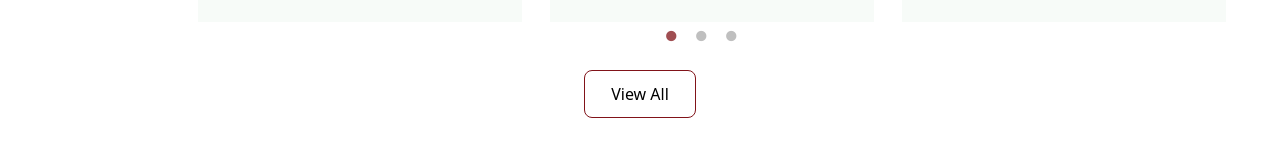
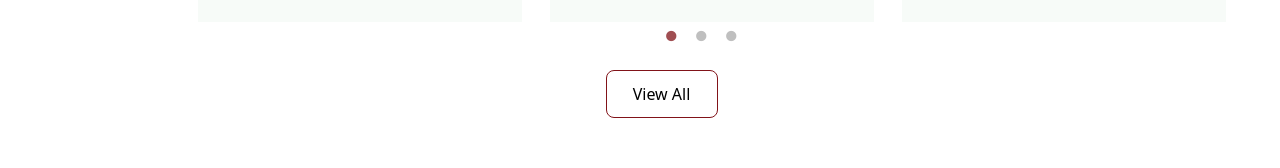
Before and after one commit to divyarajbaraiya/react-poc-recruitment-website, a React (Create React App) app: page / in a window 1280 px wide. Shown: the part 2689-2857 px from the top of the page. Built offline with nearby package versions, Linux system fonts and the light colour scheme; sample sign-in values are in the browser's storage.

Commit message:
added candidate card

```diff
--- a/src/containers/HomePage/assets/style.scss
+++ b/src/containers/HomePage/assets/style.scss
@@ -263,6 +263,7 @@
     .candidates-action {
       display: flex;
       justify-content: center;
+      margin-left: 43px;
     }
   }
 }
```
